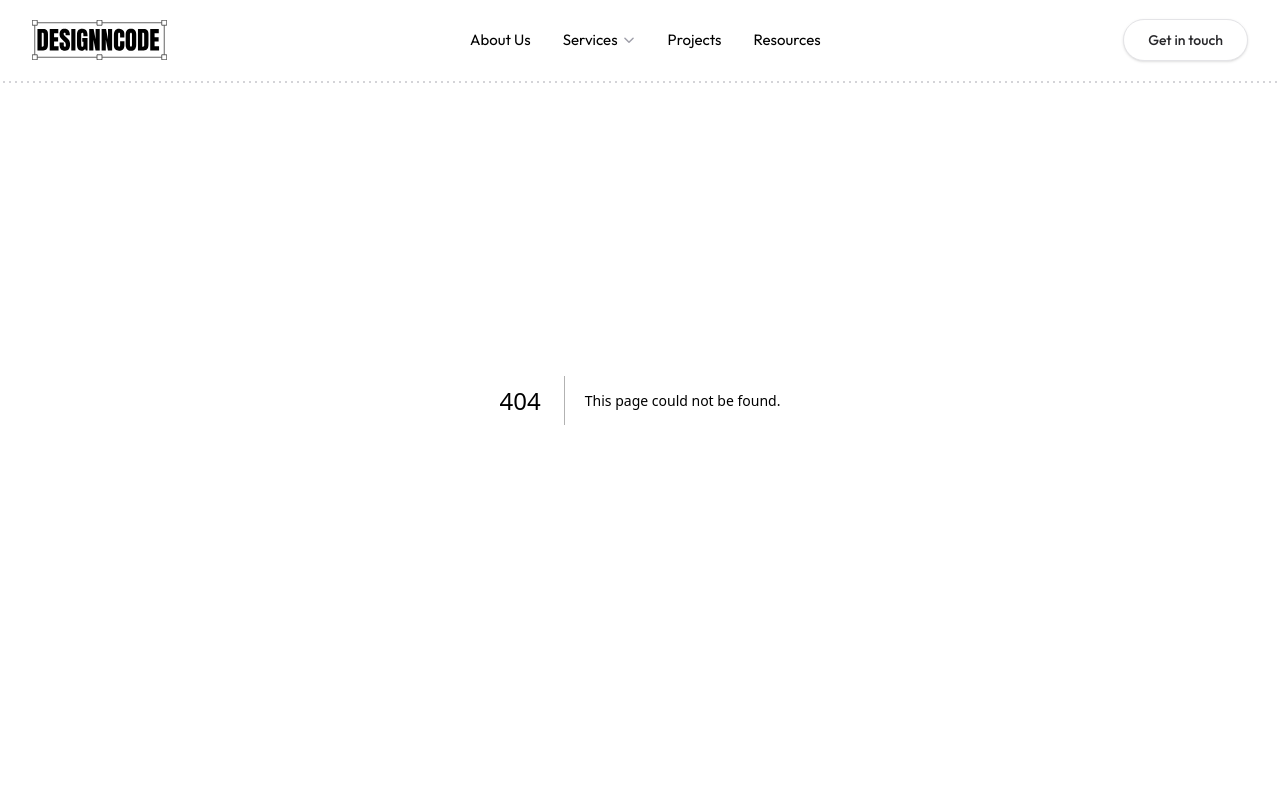
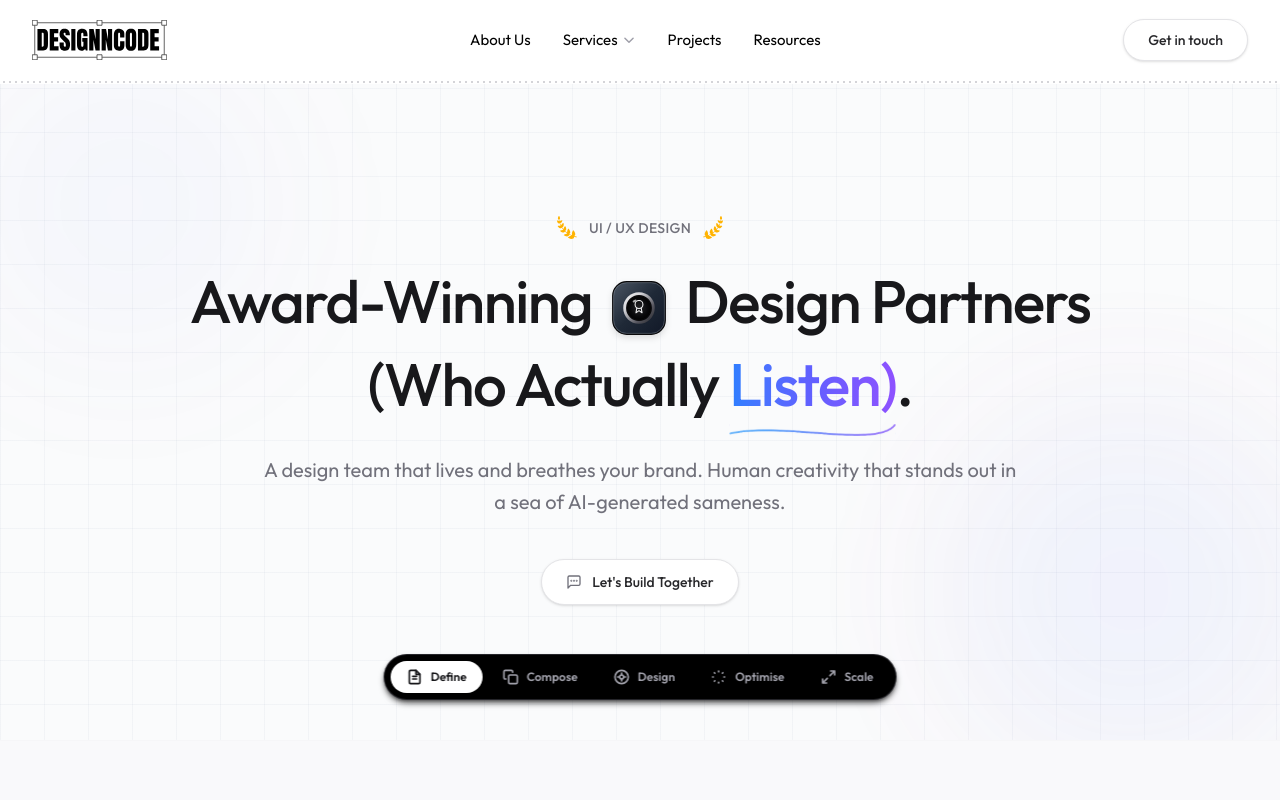
Before and after one commit to Ankita030694/designandcode, a Next.js app: page /Service/ui_ux in a window 1280 px wide. Before the commit this address had no page. Shown: the top 800 px of the page. Built offline with nearby package versions, Linux system fonts and the light colour scheme.

Commit message:
UI/UX Page Hero

```diff
--- a/app/Components/navbar.tsx
+++ b/app/Components/navbar.tsx
@@ -148,7 +148,7 @@ export default function Navbar() {
                   <div className="flex flex-col gap-3">
                     {/* UI/UX Design */}
                     <Link
-                      href="/services/web-design"
+                      href="/Service/ui_ux"
                       className="flex items-center gap-3.5 bg-white border border-zinc-100 hover:border-zinc-200 hover:shadow-[0_4px_20px_rgba(0,0,0,0.02)] rounded-2xl p-4 transition-all duration-300"
                     >
                       <div className="w-10 h-10 rounded-xl bg-zinc-50 flex items-center justify-center flex-shrink-0">
@@ -271,11 +271,11 @@ export default function Navbar() {
             <span className="text-base font-medium text-zinc-700 dark:text-zinc-300">Services</span>
             <div className="pl-4 flex flex-col gap-2 border-l border-zinc-100 dark:border-zinc-800">
               <Link
-                href="/services/web-design"
+                href="/Service/ui_ux"
                 onClick={() => setIsOpen(false)}
                 className="text-sm text-zinc-500 hover:text-black dark:hover:text-white"
               >
-                Web Design
+                UI/UX Design
               </Link>
               <Link
                 href="/services/development"
--- /dev/null
+++ b/app/Service/ui_ux/page.tsx
@@ -0,0 +1,180 @@
+"use client";
+
+import { useState } from "react";
+import Link from "next/link";
+import Image from "next/image";
+import Footer from "../../Components/footer";
+
+
+const MedalLensIcon = () => (
+  <span className="relative inline-flex items-center justify-center w-11 h-11 md:w-14 md:h-14 mx-2 align-middle select-none">
+    <svg className="w-full h-full drop-shadow-md" viewBox="0 0 64 64" fill="none">
+      <defs>
+        <linearGradient id="awardLensBg" x1="0%" y1="0%" x2="100%" y2="100%">
+          <stop offset="0%" stopColor="#4b5563" />
+          <stop offset="50%" stopColor="#1f2937" />
+          <stop offset="100%" stopColor="#111827" />
+        </linearGradient>
+        <linearGradient id="awardMetalRing" x1="0%" y1="0%" x2="100%" y2="100%">
+          <stop offset="0%" stopColor="#f4f4f5" />
+          <stop offset="30%" stopColor="#d4d4d8" />
+          <stop offset="70%" stopColor="#52525b" />
+          <stop offset="100%" stopColor="#27272a" />
+        </linearGradient>
+        <radialGradient id="awardLensGlass" cx="50%" cy="50%" r="50%">
+          <stop offset="0%" stopColor="#27272a" />
+          <stop offset="70%" stopColor="#09090b" />
+          <stop offset="100%" stopColor="#020202" />
+        </radialGradient>
+      </defs>
+      {/* Outer rounded container */}
+      <rect x="2" y="2" width="60" height="60" rx="16" fill="url(#awardLensBg)" stroke="#09090b" strokeWidth="1.5" />
+      <rect x="3" y="3" width="58" height="58" rx="15" stroke="#9ca3af" strokeWidth="1" strokeOpacity="0.4" fill="none" />
+      {/* Metal rim */}
+      <circle cx="32" cy="32" r="18" fill="url(#awardMetalRing)" />
+      {/* Lens glass */}
+      <circle cx="32" cy="32" r="14" fill="url(#awardLensGlass)" stroke="#09090b" strokeWidth="1.5" />
+
+      {/* Medal icon inside lens */}
+      <circle cx="32" cy="28" r="4.5" stroke="#ffffff" strokeWidth="1.2" strokeOpacity="0.95" fill="none" />
+      <path d="M29.5 32l-1 5.5 3.5-2.5 3.5 2.5-1-5.5" stroke="#ffffff" strokeWidth="1.2" strokeOpacity="0.95" strokeLinecap="round" strokeLinejoin="round" fill="none" />
+
+      {/* Lens glint reflection */}
+      <ellipse cx="27" cy="24" rx="2.5" ry="1.2" transform="rotate(-30 27 24)" fill="#ffffff" opacity="0.65" />
+    </svg>
+  </span>
+);
+
+export default function UiUxDesignService() {
+  const [activeTab, setActiveTab] = useState("define");
+
+  const dockItems = [
+    {
+      id: "define",
+      label: "Define",
+      icon: (
+        <svg className="w-4 h-4" viewBox="0 0 24 24" fill="none" stroke="currentColor" strokeWidth="2.5" strokeLinecap="round" strokeLinejoin="round">
+          <path d="M14 2H6a2 2 0 0 0-2 2v16a2 2 0 0 0 2 2h12a2 2 0 0 0 2-2V8z" />
+          <path d="M14 2v6h6M9 15h6M9 11h6" />
+        </svg>
+      )
+    },
+    {
+      id: "compose",
+      label: "Compose",
+      icon: (
+        <svg className="w-4 h-4" viewBox="0 0 24 24" fill="none" stroke="currentColor" strokeWidth="2.5" strokeLinecap="round" strokeLinejoin="round">
+          <rect x="9" y="9" width="13" height="13" rx="2" ry="2" />
+          <path d="M5 15H4a2 2 0 0 1-2-2V4a2 2 0 0 1 2-2h9a2 2 0 0 1 2 2v1" />
+        </svg>
+      )
+    },
+    {
+      id: "design",
+      label: "Design",
+      icon: (
+        <svg className="w-4 h-4" viewBox="0 0 24 24" fill="none" stroke="currentColor" strokeWidth="2.5" strokeLinecap="round" strokeLinejoin="round">
+          <path d="M12 2C6.5 2 2 6.5 2 12s4.5 10 10 10 10-4.5 10-10S17.5 2 12 2Z" />
+          <path d="M12 12m-3 0a3 3 0 1 0 6 0 3 3 0 1 0 -6 0" />
+          <path d="M12 6v3M12 15v3M6 12h3M15 12h3" />
+        </svg>
+      )
+    },
+    {
+      id: "optimise",
+      label: "Optimise",
+      icon: (
+        <svg className="w-4 h-4" viewBox="0 0 24 24" fill="none" stroke="currentColor" strokeWidth="2.5" strokeLinecap="round" strokeLinejoin="round">
+          <path d="M12 3v1m0 16v1m9-9h-1M4 12H3m15.364-6.364l-.707.707M6.343 17.657l-.707.707m0-12.728l.707.707m11.314 11.314l.707.707" />
+        </svg>
+      )
+    },
+    {
+      id: "scale",
+      label: "Scale",
+      icon: (
+        <svg className="w-4 h-4" viewBox="0 0 24 24" fill="none" stroke="currentColor" strokeWidth="2.5" strokeLinecap="round" strokeLinejoin="round">
+          <path d="M15 3h6v6M9 21H3v-6M21 3l-7 7M3 21l7-7" />
+        </svg>
+      )
+    }
+  ];
+
+  return (
+    <main className="relative flex flex-col flex-1 homepage-grid-bg overflow-hidden pt-20">
+      {/* ── UI/UX Service Hero Section ── */}
+      <section className="relative flex flex-col items-center justify-center py-24 px-6 sm:px-8 lg:px-12 min-h-[calc(100vh-140px)] overflow-hidden">
+        {/* Background glow effects */}
+        <div className="hero-glow w-[350px] sm:w-[500px] h-[350px] sm:h-[500px] bottom-[-100px] right-[-100px] opacity-75" />
+        <div className="hero-glow w-[300px] sm:w-[450px] h-[300px] sm:h-[450px] top-[-100px] left-[-100px] opacity-35" />
+
+        <div className="relative z-10 flex flex-col items-center w-full max-w-5xl mx-auto text-center px-4 sm:px-6">
+
+          {/* Laurel Wreath Kicker */}
+          <div className="flex items-center justify-center gap-3 mb-6 select-none">
+            <img src="/left.svg" alt="" className="h-6 w-auto object-contain" />
+            <span className="text-zinc-500 font-medium text-xs sm:text-sm tracking-wide uppercase">
+              UI / UX Design
+            </span>
+            <img src="/right.svg" alt="" className="h-6 w-auto object-contain" />
+          </div>
+
+          {/* Heading Title */}
+          <h1 className="text-2xl sm:text-4xl md:text-6xl font-medium text-zinc-900 tracking-tight leading-tight max-w-5xl mb-6">
+            Award-Winning <MedalLensIcon /> Design Partners{" "}
+            <span className="block mt-2">
+              (Who Actually{" "}
+              <span className="relative inline-block text-transparent bg-clip-text bg-gradient-to-r from-blue-500 via-indigo-500 to-violet-500">
+                Listen)
+                <img src="/Marker.svg" alt="" className="absolute left-0 right-0 -bottom-3.5 w-full h-auto select-none pointer-events-none" />
+              </span>
+              .
+            </span>
+          </h1>
+
+          {/* Subtitle */}
+          <p className="text-zinc-500 text-base sm:text-lg md:text-xl max-w-3xl leading-relaxed mb-10 mt-2">
+            A design team that lives and breathes your brand. Human creativity that stands out in a sea of AI-generated sameness.
+          </p>
+
+          {/* Action CTA Button */}
+          <button className="flex items-center gap-2.5 bg-white border border-zinc-200 rounded-full px-6 py-3 text-sm font-medium text-zinc-800 shadow-sm hover:shadow-md hover:border-zinc-300 transition-all duration-300 select-none cursor-pointer">
+            <svg className="w-4 h-4 text-zinc-500" viewBox="0 0 24 24" fill="none" stroke="currentColor" strokeWidth="2" strokeLinecap="round" strokeLinejoin="round">
+              <path d="M21 15a2 2 0 0 1-2 2H7l-4 4V5a2 2 0 0 1 2-2h14a2 2 0 0 1 2 2z" />
+              <circle cx="8" cy="10" r="0.5" fill="currentColor" />
+              <circle cx="12" cy="10" r="0.5" fill="currentColor" />
+              <circle cx="16" cy="10" r="0.5" fill="currentColor" />
+            </svg>
+            <span>Let&apos;s Build Together</span>
+          </button>
+        </div>
+
+        {/* Floating Capsule Toolbar / Dock */}
+        <div className="absolute bottom-10 left-1/2 -translate-x-1/2 z-20 w-auto px-4 select-none ">
+          <div className="flex items-center gap-1 bg-black backdrop-blur-md border border-zinc-700/60 rounded-full p-1.5 shadow-md shadow-black/60">
+            {dockItems.map((item) => {
+              const isActive = activeTab === item.id;
+              return (
+                <button
+                  key={item.id}
+                  onClick={() => setActiveTab(item.id)}
+                  className={`flex items-center gap-2 px-4 py-2 rounded-full text-xs font-semibold transition-all duration-300 cursor-pointer ${
+                    isActive
+                      ? "bg-white text-zinc-900 shadow-sm"
+                      : "text-zinc-400 hover:text-white"
+                  }`}
+                >
+                  {item.icon}
+                  <span>{item.label}</span>
+                </button>
+              );
+            })}
+          </div>
+        </div>
+      </section>
+
+      {/* Footer component */}
+      <Footer />
+    </main>
+  );
+}
```
